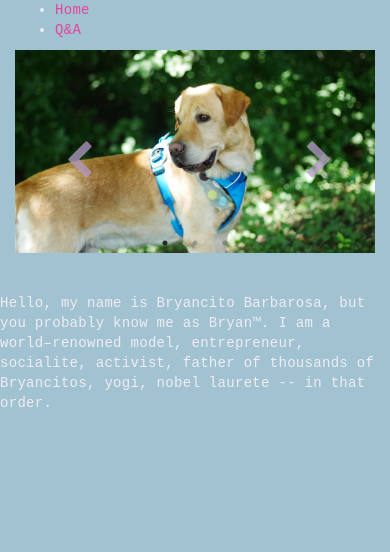
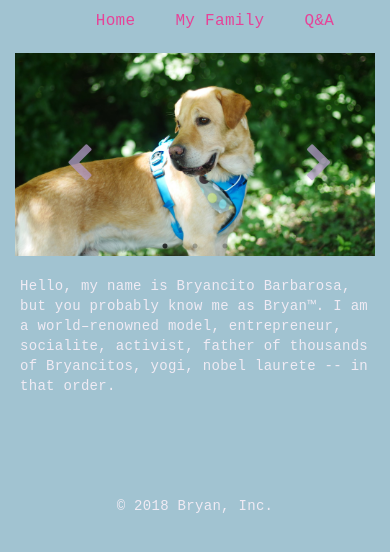
Before and after one commit to gbarboza12/bryan, a React app in the folder client/: page / in a window 390 px wide. Built offline with nearby package versions, Linux system fonts and the light colour scheme.

Commit message:
added footer and family pages, css changes

```diff
--- a/client/src/App.css
+++ b/client/src/App.css
@@ -4,32 +4,60 @@ html, body {
   font-family: 'Roboto Mono', monospace;
   letter-spacing: 0.3px;
 }
-.content {
-   max-width: 800px;
-   display: flex;
-   justify-content: center;
-   padding-top: 40px;
-   padding-bottom: 20px;
+
+.header {
+  padding-right: 15px;
+  padding-left: 15px;
 }
 
-.header {
-   padding-right: 15px;
-   padding-left: 15px;
-    margin-right: auto;
-    margin-left: auto;
-    box-sizing: border-box;
+.navigation {
+  width: 100%;
+  z-index: 2;
+  padding-top: 10px;
+  padding-bottom: 10px;
+  text-align: center;
+}
+.navigation ul li {
+  display: inline-block;
+}
+.navigation a {
+  padding: 10px 40px;
+  margin: 0 10px;
 }
 
-.container-fluid {
-    padding-top: 40px;
-    padding-bottom: 20px;
+@media (max-width: 700px){
+.navigation a  {
+  font-size: 16px;
+  margin: 0;
+  padding: 10px 20px;
+}
+}
+.content {
+  padding: 20px;
+  margin: 0 auto;
+  max-width: 800px;
 }
 
-a {
+a:link, a:visited {
   color: #E64398;
   text-decoration: none;
 }
-a:hover {
+a:hover, a:active {
   color: #E64398;
   text-decoration: underline;
 }
+
+.footer{
+  text-align: center;
+  padding: 20px;
+  left: 0;
+  bottom: 0;
+  height: 60px;
+  width: 100%;
+}
+.wrapper{
+  display: block;
+  padding: 20px;
+  height: 60px;
+  width: 100%;
+}
--- a/client/src/QA.css
+++ b/client/src/QA.css
@@ -1,5 +1,5 @@
 .demoForm {
-	width: 500px;
+	width: 300px;
 	margin: auto;
 }
 
--- a/client/src/components/App.js
+++ b/client/src/components/App.js
@@ -1,12 +1,14 @@
-import React from 'react'
-import '../App.css'
-import Header from './Header'
-import Main from './Main'
+import React from 'react';
+import '../App.css';
+import Header from './Header';
+import Main from './Main';
+import Footer from './Footer';
 
 const App = () => (
  <div className="app">
    <Header />
    <Main />
+   <Footer />
  </div>
 
 )
--- a/client/src/components/Carousel.js
+++ b/client/src/components/Carousel.js
@@ -1,4 +1,4 @@
-import React, { Component } from 'react';
+import React from 'react';
 import Slider from 'react-slick'
 import bryan1 from '../images/bryan1.jpg';
 import bryan2 from '../images/bryan2.jpg';
@@ -15,7 +15,7 @@ function SampleNextArrow(props) {
     ></div>
   );
 }
-class Carousel extends Component{
+class Carousel extends React.Component {
    render() {
     var settings = {
       dots: true,
--- /dev/null
+++ b/client/src/components/Family.js
@@ -0,0 +1,25 @@
+import React from 'react'
+
+class Family extends React.Component {
+
+  render() {
+    return (
+       <div class="content">
+       This is my mom. She has abandoned me twice throughout my life. The first
+       time was when she "went to college" in Austin and left me behind with
+       my grandparents. After that ordeal, she moved back home with me and we
+       lived happily for four years, until she decided to kidnap me and take me
+       to Chicago. At first, I was okay with the move because I had just recently
+       gotten divorced, and I wanted a fresh start. Eventually I got sick
+       of being couped up in an apartment all day while my mom was "at work".
+       Moreover, I was unable to sun bathe at my leisure and I was turning pale!
+       Luckily my grandparents picked me up and took me back home. I kind
+       of miss my mom and running with her in the clearing behind the apartment,
+       but I am much happier now and that is all that matters.
+
+       </div>
+    );
+  }
+}
+
+export default Family;
--- /dev/null
+++ b/client/src/components/Footer.js
@@ -0,0 +1,19 @@
+import React from 'react'
+
+class Footer extends React.Component {
+
+  render() {
+    return (
+      <footer>
+      <div>
+        <div class="wrapper"></div>
+        <div class="footer">
+          © 2018 Bryan, Inc.
+        </div>
+        </div>
+      </footer>
+    );
+  }
+}
+
+export default Footer;
--- a/client/src/components/Header.js
+++ b/client/src/components/Header.js
@@ -6,14 +6,17 @@ const Header = () => (
    <header>
    <div class="header">
     <nav>
-      <ul>
-        <li><Link to='/'>Home</Link></li>
-        <li><Link to='/QA'>Q&A</Link></li>
-      </ul>
+      <div class="navigation">
+         <ul>
+           <li><Link to='/'>Home</Link></li>
+           <li><Link to='/Family'>My Family</Link></li>
+           <li><Link to='/QA'>Q&A</Link></li>
+         </ul>
+      </div>
     </nav>
     <Carousel />
     </div>
-    </header>
+  </header>
 )
 
 export default Header
--- a/client/src/components/Home.js
+++ b/client/src/components/Home.js
@@ -1,6 +1,6 @@
-import React, { Component } from 'react';
+import React from 'react';
 
-class Home extends Component {
+class Home extends React.Component {
   render() {
     return (
       <div class="content">
--- a/client/src/components/Main.js
+++ b/client/src/components/Main.js
@@ -1,16 +1,18 @@
-import React from 'react'
-import { Switch, Route } from 'react-router-dom'
-import Home from './Home'
-import QA from './QA'
+import React from 'react';
+import { Switch, Route } from 'react-router-dom';
+import Home from './Home';
+import Family from './Family';
+import QA from './QA';
 
 
 const Main = () => (
   <main>
     <Switch>
       <Route exact path='/' component={Home}/>
+      <Route path='/family' component={Family}/>
       <Route path='/qa' component={QA}/>
     </Switch>
   </main>
 )
 
-export default Main
+export default Main;
--- a/client/src/components/QA.js
+++ b/client/src/components/QA.js
@@ -59,9 +59,11 @@ class QA extends React.Component {
 
   render() {
     return (
-      <div class="container-fluid">
-      <p>Feel free to ask me any question. If I have time, I will ask my
-      publicist to answer it. </p>
+      <div class="content">
+         Feel free to ask me any question. If I have time, I will ask my
+         publicist to answer it.
+
+         <div class="form">
             <form className="demoForm">
                <div className='form-group'>
                  <label htmlFor="name">Name</label>
@@ -77,10 +79,10 @@ class QA extends React.Component {
 
                <button type="submit" className="btn btn-primary" onClick={this.addToQA}>Submit</button>
             </form>
+         </div>
+
          <Answers />
       </div>
-
-
     );
   }
 }
```
Lines whose indentation alone changed are shown as unchanged.
